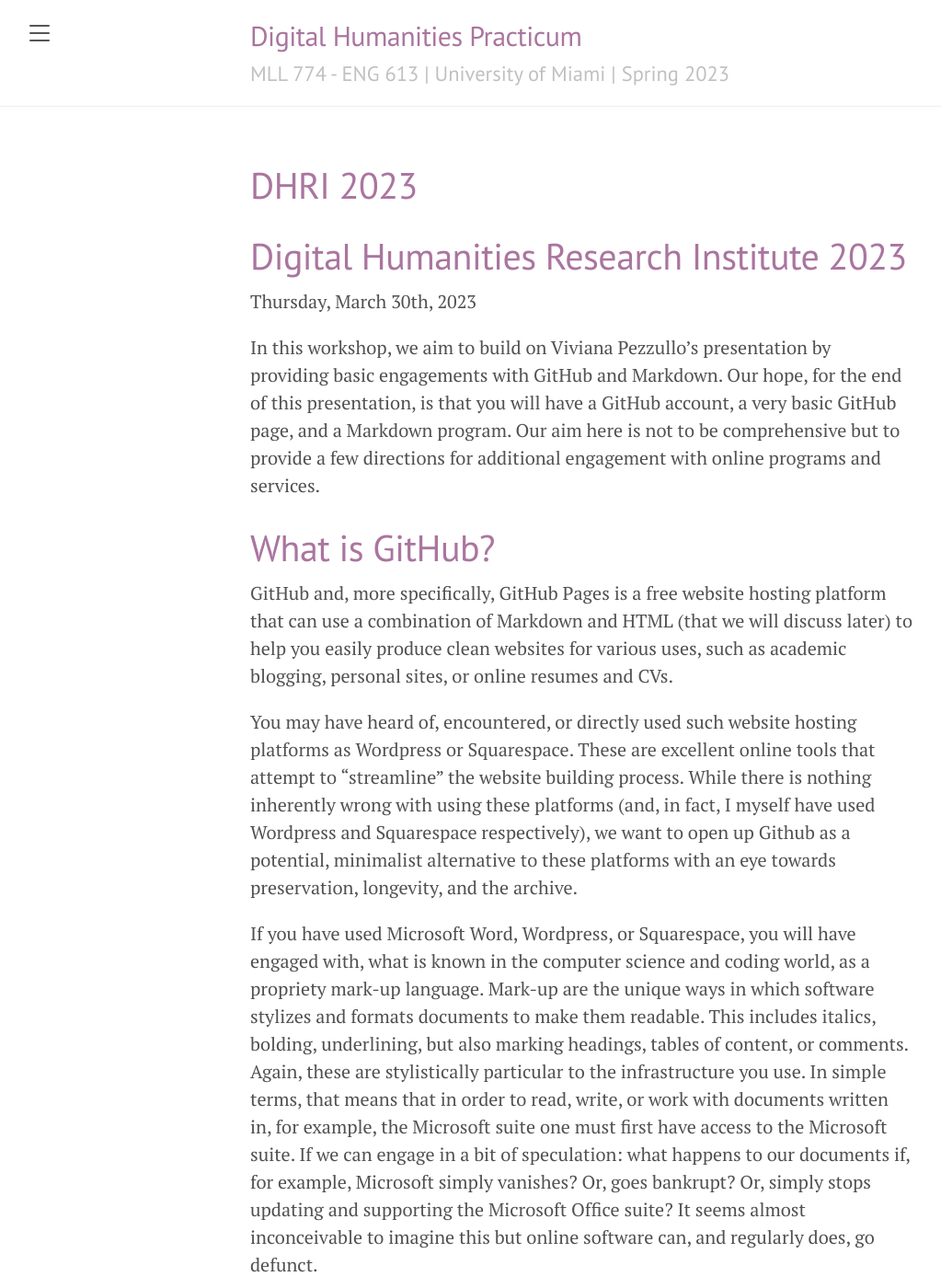
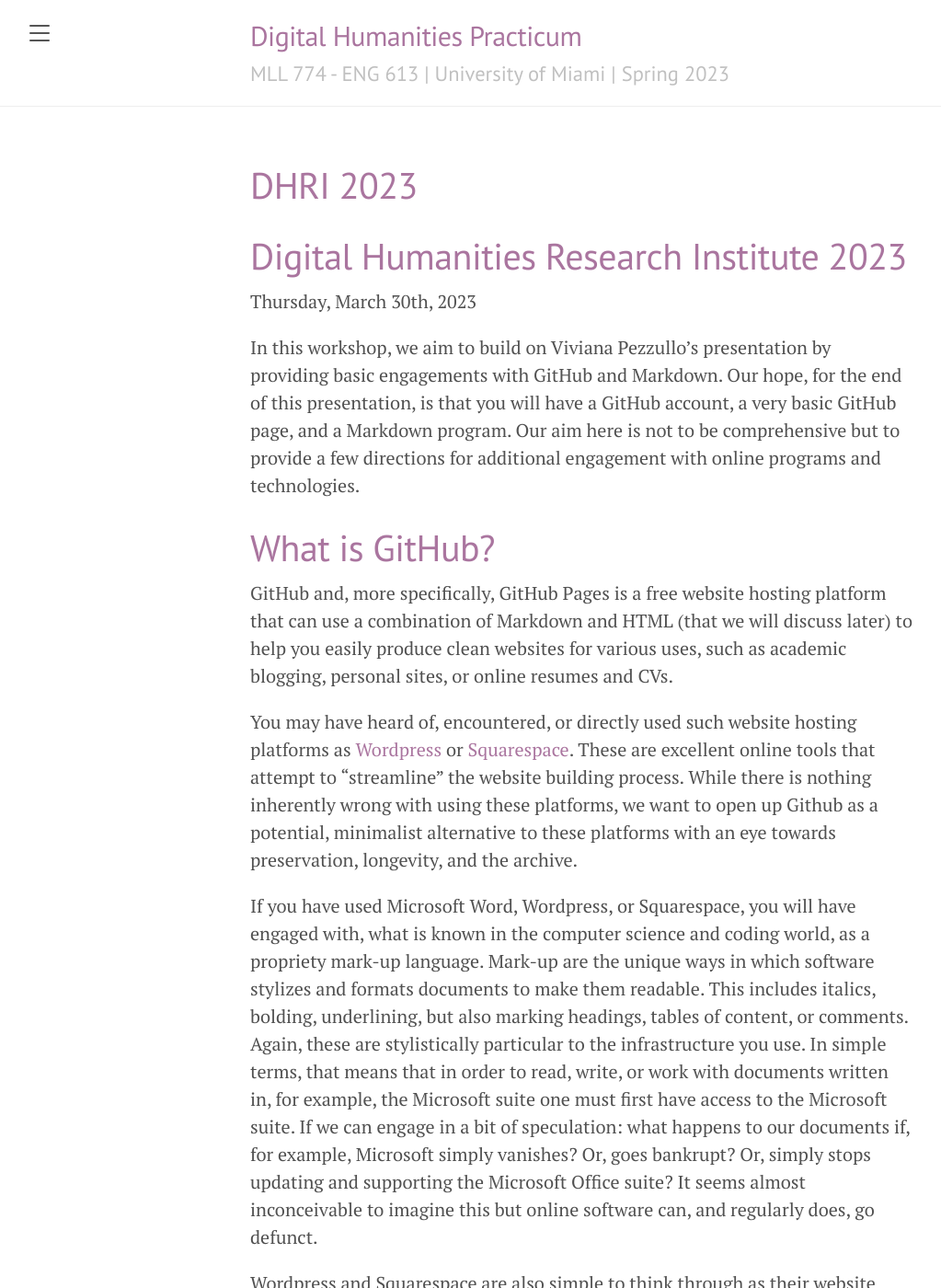
Before and after one commit to susannalles/DHPracticum_Spring23, a Jekyll site: the page built from DHRI_2023.md, in a window 1280 px wide and 1400 px high. Shown: the whole window at 92% size, without its empty margins (8-1031 px from the left). Built offline with Jekyll 4.4.1, drawn with Linux system fonts in a browser that asks for light colours; part of the change alters nothing that is shown; some of the changed text lies outside the part shown.

Commit message:
Update DHRI_2023.md

````diff
--- a/DHRI_2023.md
+++ b/DHRI_2023.md
@@ -6,12 +6,12 @@ title: DHRI 2023
 # Digital Humanities Research Institute 2023
 Thursday, March 30th, 2023
 
-In this workshop, we aim to build on Viviana Pezzullo's presentation by providing basic engagements with GitHub and Markdown. Our hope, for the end of this presentation, is that you will have a GitHub account, a very basic GitHub page, and a Markdown program. Our aim here is not to be comprehensive but to provide a few directions for additional engagement with online programs and services.
+In this workshop, we aim to build on Viviana Pezzullo's presentation by providing basic engagements with GitHub and Markdown. Our hope, for the end of this presentation, is that you will have a GitHub account, a very basic GitHub page, and a Markdown program. Our aim here is not to be comprehensive but to provide a few directions for additional engagement with online programs and technologies.
 
 # What is GitHub?
 GitHub and, more specifically, GitHub Pages is a free website hosting platform that can use a combination of Markdown and HTML (that we will discuss later) to help you easily produce clean websites for various uses, such as academic blogging, personal sites, or online resumes and CVs.
 
-You may have heard of, encountered, or directly used such website hosting platforms as Wordpress or Squarespace. These are excellent online tools that attempt to "streamline" the website building process. While there is nothing inherently wrong with using these platforms (and, in fact, I myself have used Wordpress and Squarespace respectively), we want to open up Github as a potential, minimalist alternative to these platforms with an eye towards preservation, longevity, and the archive.
+You may have heard of, encountered, or directly used such website hosting platforms as [Wordpress](https://wordpress.org/) or [Squarespace](https://www.squarespace.com/). These are excellent online tools that attempt to "streamline" the website building process. While there is nothing inherently wrong with using these platforms, we want to open up Github as a potential, minimalist alternative to these platforms with an eye towards preservation, longevity, and the archive.
 
 If you have used Microsoft Word, Wordpress, or Squarespace, you will have engaged with, what is known in the computer science and coding world, as a propriety mark-up language. Mark-up are the unique ways in which software stylizes and formats documents to make them readable. This includes italics, bolding, underlining, but also marking headings, tables of content, or comments. Again, these are stylistically particular to the infrastructure you use. In simple terms, that means that in order to read, write, or work with documents written in, for example, the Microsoft suite one must first have access to the Microsoft suite. If we can engage in a bit of speculation: what happens to our documents if, for example, Microsoft simply vanishes? Or, goes bankrupt? Or, simply stops updating and supporting the Microsoft Office suite? It seems almost inconceivable to imagine this but online software can, and regularly does, go defunct.
 
@@ -47,7 +47,7 @@ Now let’s create directly into GitHub a simple html page that we will name it
 
 ![Text](https://susannalles.github.io/tutorials/docs/img/github_07.png)
 
-You can write a simple code with just a title and a paragraph or copy and paste this code:
+You can write a simple code with just a title and a paragraph by copying and pasting this code:
 
 ```
 <!DOCTYPE html>
@@ -68,11 +68,13 @@ You can write a simple code with just a title and a paragraph or copy and paste
             }</style>
     </head>
     <body>
-        <h1>This is a heading</h1>
-        <p>This is a paragraph.</p>
+        <h1>Hello</h1>
+        <p>My name is ... and I am ... </p>
     </body>
 </html>
 ```
+
+You can change the heading and add your information.
 
 If you are on MAC you might see this poping up, say “Install” (you will need this at some point):
 
````
